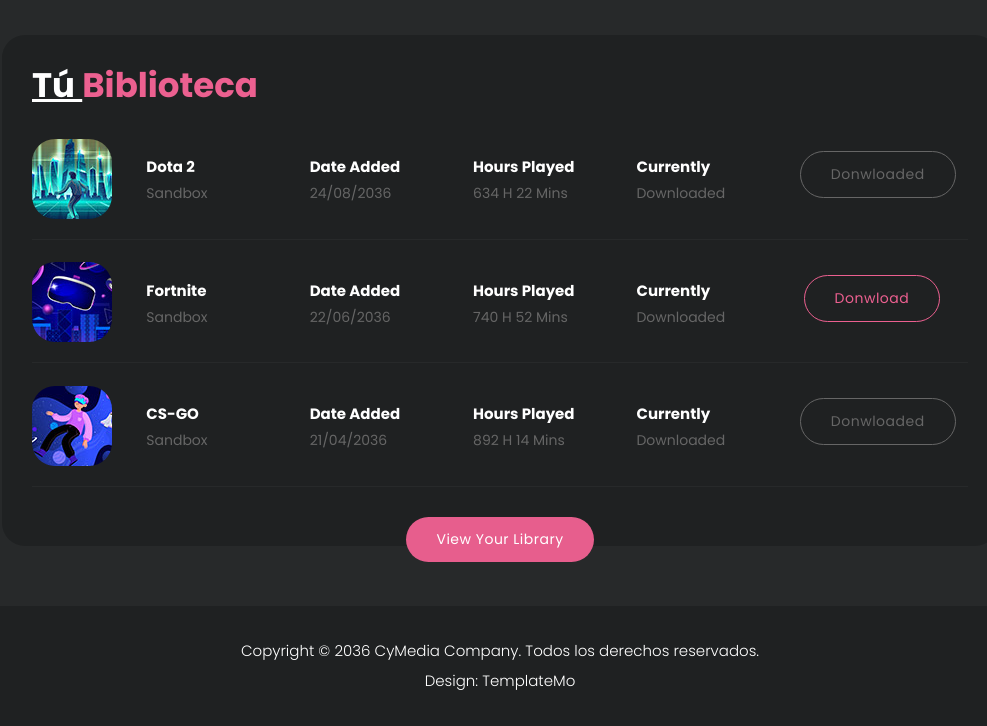
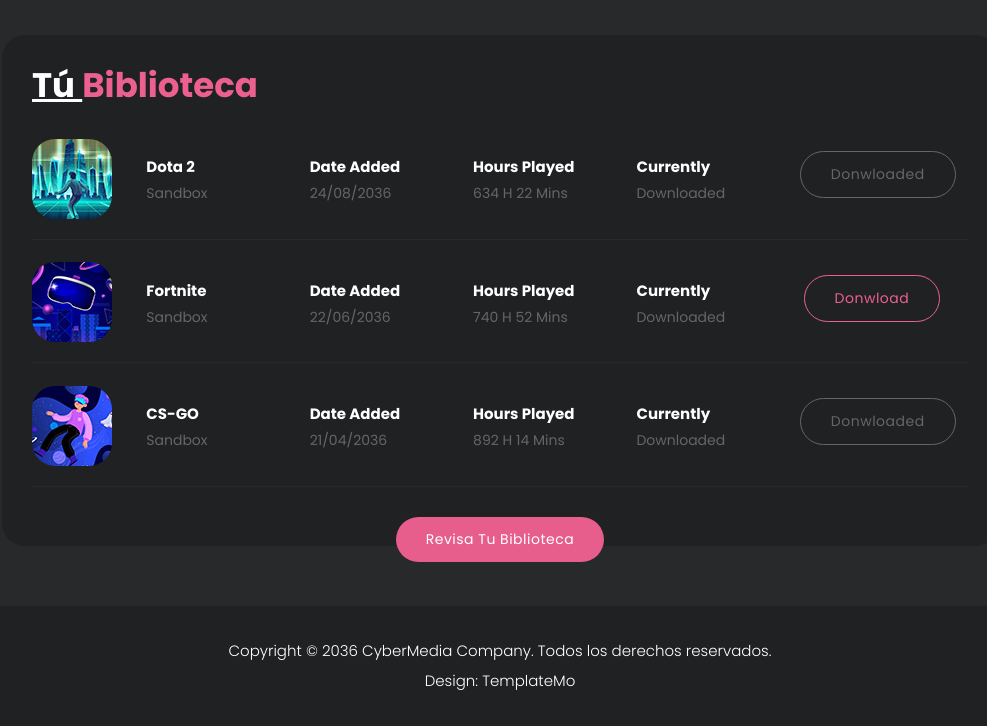
Before and after one commit to MECHANICALCHASER45/CYBERMEDIA, a plain HTML site: page index.html in a window 1280 px wide. Shown: the part 1540-2266 px from the top of the page, without its empty margins (140-1127 px from the left). Drawn offline with nearby package versions, Linux system fonts and the light colour scheme.

Commit message:
Corregir string al español

```diff
--- a/index.html
+++ b/index.html
@@ -8,7 +8,7 @@
 
     <link href="https://fonts.googleapis.com/css2?family=Poppins:wght@100;200;300;400;500;600;700;800;900&display=swap" rel="stylesheet">
 
-    <title>Cyborg - Awesome HTML5 Template</title>
+    <title>CyberMedia</title>
 
     <!-- Bootstrap core CSS -->
     <link href="vendor/bootstrap/css/bootstrap.min.css" rel="stylesheet">
@@ -93,7 +93,7 @@
               <div class="col-lg-7">
                 <div class="header-text">
                   <h6>Bienvenido a CyberMedia !!!</h6>
-                  <h4><em>Browse</em> Las mejores películas, series y demás multimedia a tu alcance</h4>
+                  <h4><em>Navega</em> Las mejores películas, series y demás multimedia a tu alcance</h4>
                   <div class="main-button">
                     <a href="browse.html">Navega y encuentra lo que más te gusta</a>
                   </div>
@@ -247,7 +247,7 @@
             </div>
             <div class="col-lg-12">
               <div class="main-button">
-                <a href="profile.html">View Your Library</a>
+                <a href="profile.html">Revisa tu biblioteca</a>
               </div>
             </div>
           </div>
@@ -261,7 +261,7 @@
     <div class="container">
       <div class="row">
         <div class="col-lg-12">
-          <p>Copyright © 2036 <a href="#">CyMedia</a> Company. Todos los derechos reservados.
+          <p>Copyright © 2036 <a href="#">CyberMedia</a> Company. Todos los derechos reservados.
 
           <br>Design: <a href="https://templatemo.com" target="_blank" title="free CSS templates">TemplateMo</a></p>
         </div>
```
